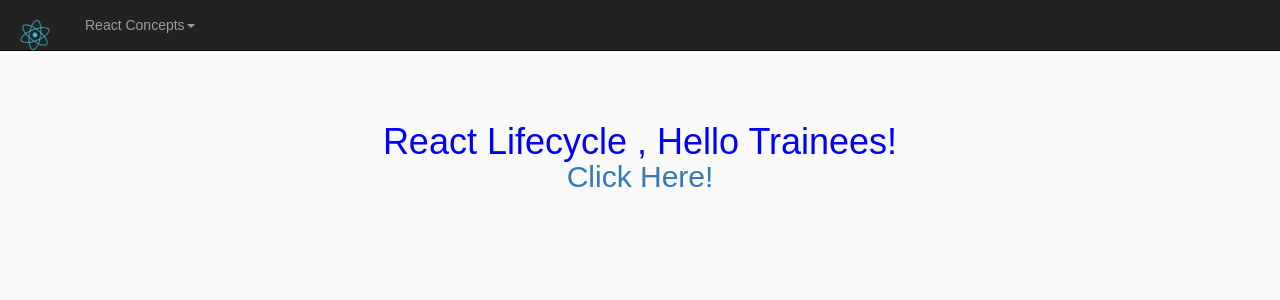
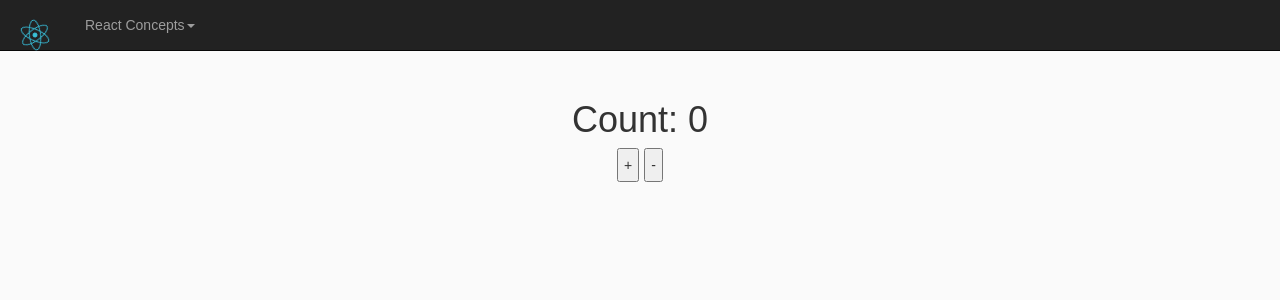
Before and after one commit to PallaviKatari/cg-g2-react, a React (Create React App) app: page /lifecycle in a window 1280 px wide. Shown: the top 300 px of the page. Built offline with nearby package versions, Linux system fonts and the light colour scheme.

Commit message:
commit_29.05.2023

```diff
--- a/src/App.js
+++ b/src/App.js
@@ -14,7 +14,7 @@ import RouteDemo from "./Components/RouteDemo";
 import Spreadsyntax from "./Components/Spreadsyntax";
 import Filter from "./Components/Filter";
 import Parent from "./Components/Binding";
-import Test from "./Components/Lifecycle";
+import Lifecycle from "./Components/Lifecycle";
 import Infocard from "./Components/Infocard";
 import CondRen from "./Components/Conditional";
 import FormValidator from "./Components/FormValidator";
@@ -47,7 +47,7 @@ function App() {
         <Route exact path="binding" element={<Parent />} />
         <Route exact path="cards" element={<Infocard />} />
         <Route exact path="style" element={<Style />} />
-        <Route exact path="lifecycle" element={<Test />} />
+        <Route exact path="lifecycle" element={<Lifecycle />} />
         <Route exact path="hookform" element={<HookForm />} />
         <Route exact path="fragments" element={<Table/>} />
         <Route exact path="prop" element={<Prop company1="CG-VAK" company2="G2" />} />
--- a/src/Components/AxiosAwaitAsync.jsx
+++ b/src/Components/AxiosAwaitAsync.jsx
@@ -12,6 +12,7 @@ export default function AwaitAsync() {
     async function getPost() {
       const response = await client.get("/1");
       setPost(response.data);
+      console.log(response.data);
     }
     getPost();
   }, []);
--- a/src/Components/AxiosDemo.jsx
+++ b/src/Components/AxiosDemo.jsx
@@ -12,6 +12,7 @@ export default class PersonList extends React.Component {
       .then(res => {
         const persons = res.data;
         this.setState({ persons });
+        console.log(res.data);
       })
   }
 
@@ -27,7 +28,7 @@ export default class PersonList extends React.Component {
           }
         </ul>
         <br></br>
-        <PersonAdd />
+        {/* <PersonAdd /> */}
       </>
     )
   }
--- a/src/Components/Lifecycle.jsx
+++ b/src/Components/Lifecycle.jsx
@@ -1,45 +1,110 @@
 import React from 'react'
 
-export default class Test extends React.Component {
-	constructor(props)
-	{
+class Counter extends React.Component {
+	constructor(props) {
 		super(props);
-		this.state = { hello : "Trainees!" };
+
+		this.state = {
+			count: 0,
+		};
+
+		this.increment = () => this.setState({ count: this.state.count + 1 });
+		this.decrement = () => this.setState({ count: this.state.count - 1 });
 	}
 
-	UNSAFE_componentWillMount()
-	{
-		console.log("componentWillMount()");
+	//Mounting a Component
+	componentDidMount() {
+		console.log('Component has mounted.');
 	}
 
-	UNSAFE_componentDidMount()
-	{
-		console.log("componentDidMount()");
+	//Updating a Component
+	componentDidUpdate() {
+		console.log('Component updated. Count is now ' + this.state.count + '.');
 	}
 
-	changeState()
-	{
-		this.setState({ hello : "Team!" });
+	//Rendering a Component
+	render() {
+		console.log('Rendering...');
+		return (
+			<React.Fragment>
+				<h1 style={{ marginTop: 100, marginBottom: 30 }}>Count: {this.state.count}</h1>
+				<button onClick={this.increment} style={{ padding: 5, marginRight: 5 }}>+</button>
+				<button onClick={this.decrement} style={{ padding: 5 }}>-</button>
+			</React.Fragment>
+		);
+	}
+}
+
+//Catching Errors in Components
+class CounterThatThrowsError extends React.Component {
+	constructor(props) {
+		super(props)
+
+		this.state = {
+			count: 0
+		}
+
+		this.increment = () => this.setState({ count: this.state.count + 1 })
+		this.decrement = () => this.setState({ count: this.state.count - 1 })
 	}
 
-	render()
-	{
-		return (
-			<div style={{ color: 'blue', marginTop: 100, padding: 2 }}>
-			<h1>React Lifecycle , Hello { this.state.hello }</h1>
-			<h2>
-			<a onClick={this.changeState.bind(this)} href="https://jsonplaceholder.typicode.com/users">Click Here!</a>
-			</h2>
-			</div>);
+	componentWillUnmount() {
+		console.log("Counter has been unmounted!")
+		// Output: Counter has been unmounted!
 	}
 
-	UNSAFE_componentWillUpdate()
-	{
-		console.log("componentWillUpdate()");
+	render() {
+		if (this.state.count === 3) throw new Error("Crashed!")
+
+		return (
+			<React.Fragment>
+				<h1 style={{ marginTop: 100, marginBottom: 30 }}>Count: {this.state.count}</h1>
+				<button onClick={this.increment} style={{ padding: 5, marginRight: 5 }}>+</button>
+				<button onClick={this.decrement} style={{ padding: 5 }}>-</button>
+			</React.Fragment>
+		)
+	}
+};
+
+export default class LifeCycle extends React.Component {
+	constructor(props) {
+		super(props)
+
+		this.state = {
+			hasError: false,
+			error: null
+		}
 	}
 
-	UNSAFE_componentDidUpdate()
-	{
-		console.log("componentDidUpdate()");
+	//static getDerivedStateFromError(error) for returning an updated state to allow a render of fallback UI.
+	static getDerivedStateFromError(error) {
+		return {
+			hasError: true,
+			error: error
+		}
+	}
+
+	//componentDidCatch(error, errorInfo) for logging error information to the console,
+	//including a component stack tracing back to the source of the error.
+	componentDidCatch(error) {
+		console.log(error.name + ": " + error.message);
+		// Output: Error: Crashed!
+	}
+
+	render() {
+		if (this.state.hasError) {
+			return (
+				<div style={{ marginTop:100 }}>
+					<h1>Oh no! Something's gone wrong!</h1>
+				</div>
+			)
+		}
+
+		return (
+			<div>
+
+				<CounterThatThrowsError />
+			</div>
+		)
 	}
 }
--- a/src/Components/Rooks.jsx
+++ b/src/Components/Rooks.jsx
@@ -1,7 +1,8 @@
 import React from "react";
 //npm install --save rooks
 import { useOnline, usePreviousImmediate } from "rooks";
-import {useState, useEffect} from "react"
+//import { useFocus } from "rooks";
+import { useState, useEffect } from "react"
 
 export default function Rooks() {
   const online = useOnline();
@@ -16,8 +17,9 @@ export default function Rooks() {
       </div>
       <hr>
       </hr>
-        <Example/>
-        <Example1/>
+      <Example />
+      <Example1 />
+      {/* <Example2 /> */}
     </div>
   );
 }
@@ -55,3 +57,30 @@ function Example() {
     </div>
   );
 }
+
+// function Example2() {
+//   const [isFocus, setIsFocus] = useState < boolean > (false);
+//   const { focusProps } = useFocus < HTMLInputElement > ({
+//     onFocus: () => {
+//       console.log("focus");
+//     },
+//     onBlur: () => {
+//       console.log("blur");
+//     },
+//     onFocusChange: (isFocused) => {
+//       setIsFocus(isFocused);
+//     },
+//   });
+
+//   return (
+//     <label style={{ display: "block" }}>
+//       Name:
+//       <input
+//         {...focusProps}
+//         style={{
+//           border: isFocus ? "3px solid orange" : "1px solid gray",
+//         }}
+//       />
+//     </label>
+//   );
+// }
--- a/src/Components/useAxiosDemo.jsx
+++ b/src/Components/useAxiosDemo.jsx
@@ -11,7 +11,7 @@ export default function AxiosuseAxios() {
 
     return (
         <div className="row" style={{ marginTop: 100 }}>
-            <h1 class="head"> PRODUCT DETAILS </h1>
+            <h1 className="head"> PRODUCT DETAILS </h1>
             <div className="col md-3">
                 <h1 class="head">Employees list</h1>
                 {data.map((record, i) =>
```
Lines whose indentation alone changed are shown as unchanged.
